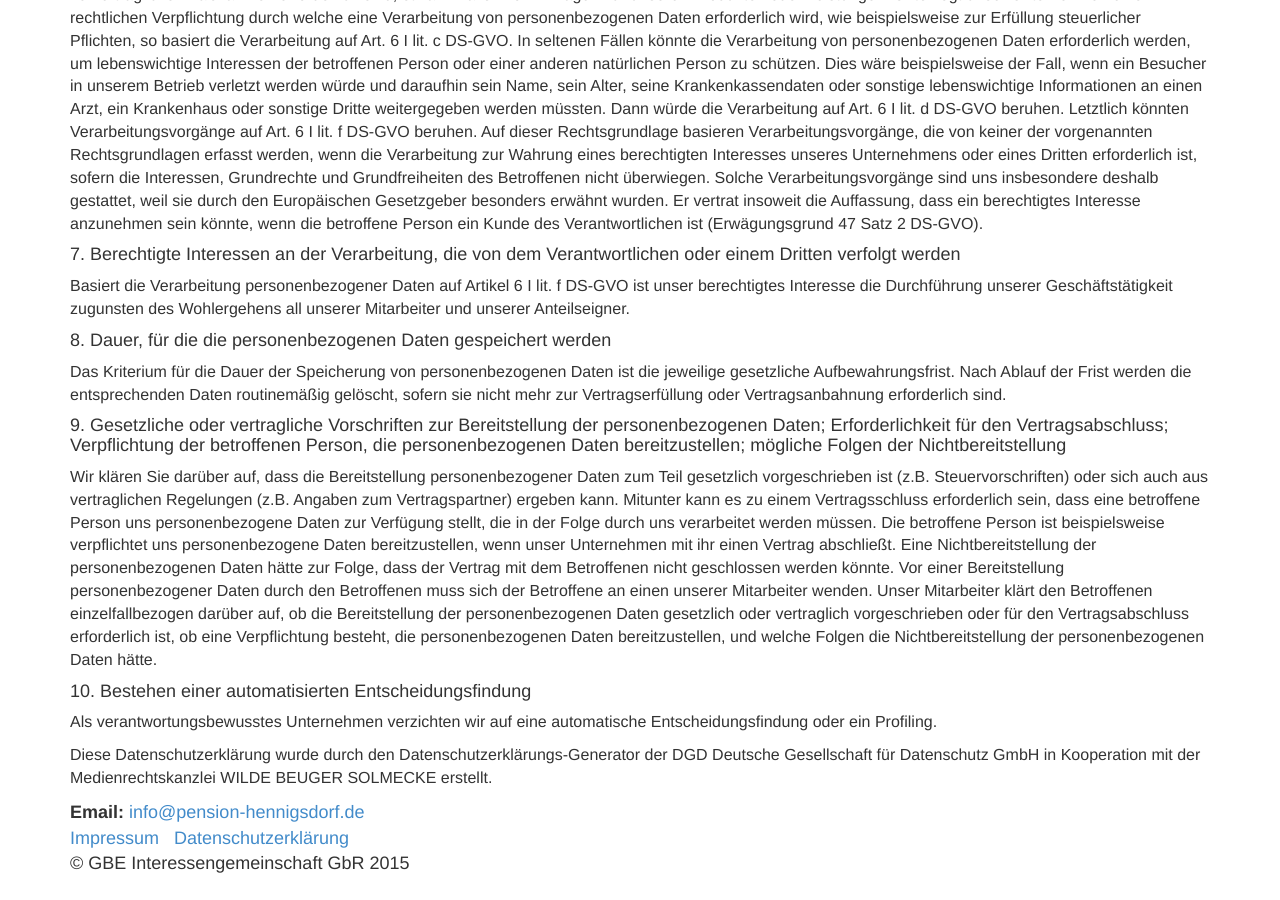
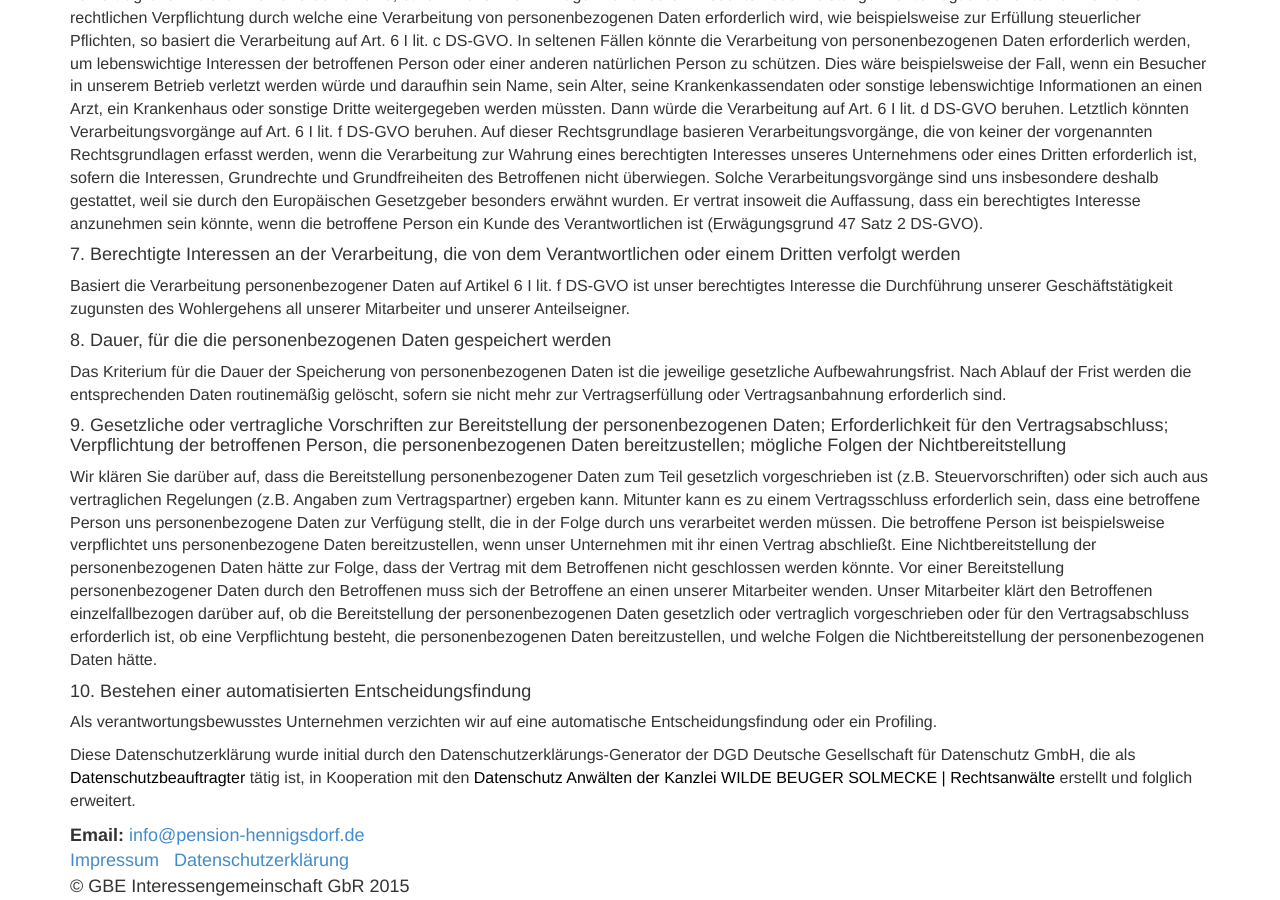
Before and after one commit to gbehennigsdorf/gbehennigsdorf.github.com, a Jekyll site: the page built from datenschutzerklaerung/index.html, in a window 1280 px wide and 900 px high, scrolled down 5941 px. Built offline with Jekyll 4.4.1, drawn with Linux system fonts in a browser that asks for light colours; before the commit the page ends 6818 px from its top, so only the background shows below that.

Commit message:
Update index.html

```diff
--- a/datenschutzerklaerung/index.html
+++ b/datenschutzerklaerung/index.html
@@ -191,7 +191,7 @@
     <h4>10. Bestehen einer automatisierten Entscheidungsfindung</h4>
     <p>Als verantwortungsbewusstes Unternehmen verzichten wir auf eine automatische Entscheidungsfindung oder ein Profiling.</p>
 
-    <p>Diese Datenschutzerklärung wurde durch den Datenschutzerklärungs-Generator der DGD Deutsche Gesellschaft für Datenschutz GmbH in Kooperation mit der Medienrechtskanzlei WILDE BEUGER SOLMECKE erstellt.
+    <p>Diese Datenschutzerklärung wurde initial durch den Datenschutzerklärungs-Generator der DGD Deutsche Gesellschaft für Datenschutz GmbH, die als <a href="https://dg-datenschutz.de/datenschutz-dienstleistungen/externer-datenschutzbeauftragter/"  style="color: black;text-decoration: none;">Datenschutzbeauftragter</a> tätig ist, in Kooperation mit den <a href="https://www.wbs-law.de/it-recht/datenschutzrecht/" style="color: black;text-decoration: none;">Datenschutz Anwälten der Kanzlei WILDE BEUGER SOLMECKE | Rechtsanwälte</a> erstellt und folglich erweitert.</p>
     </p>
   </div><!--12-->
 </section><!--/marketing-text-->
```
